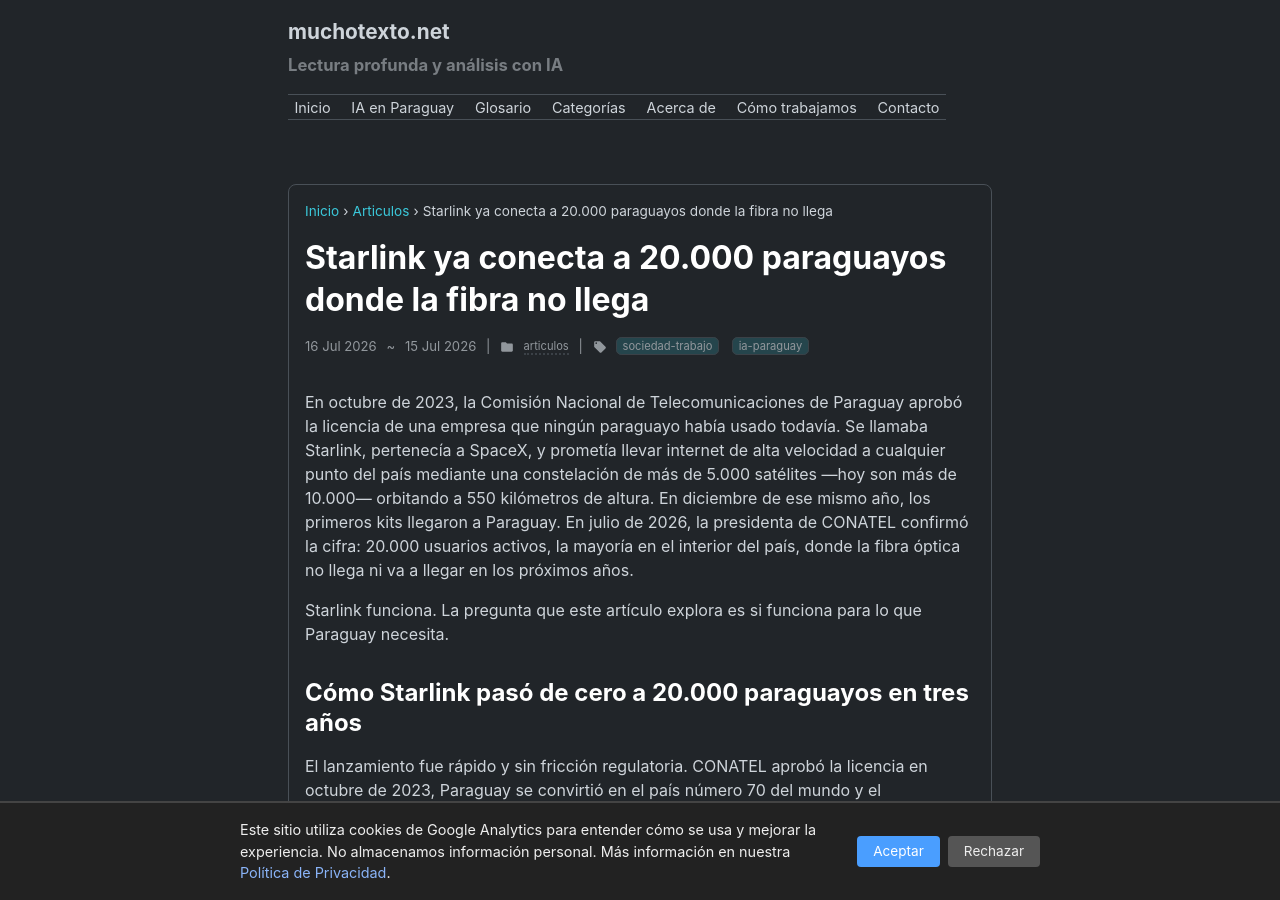
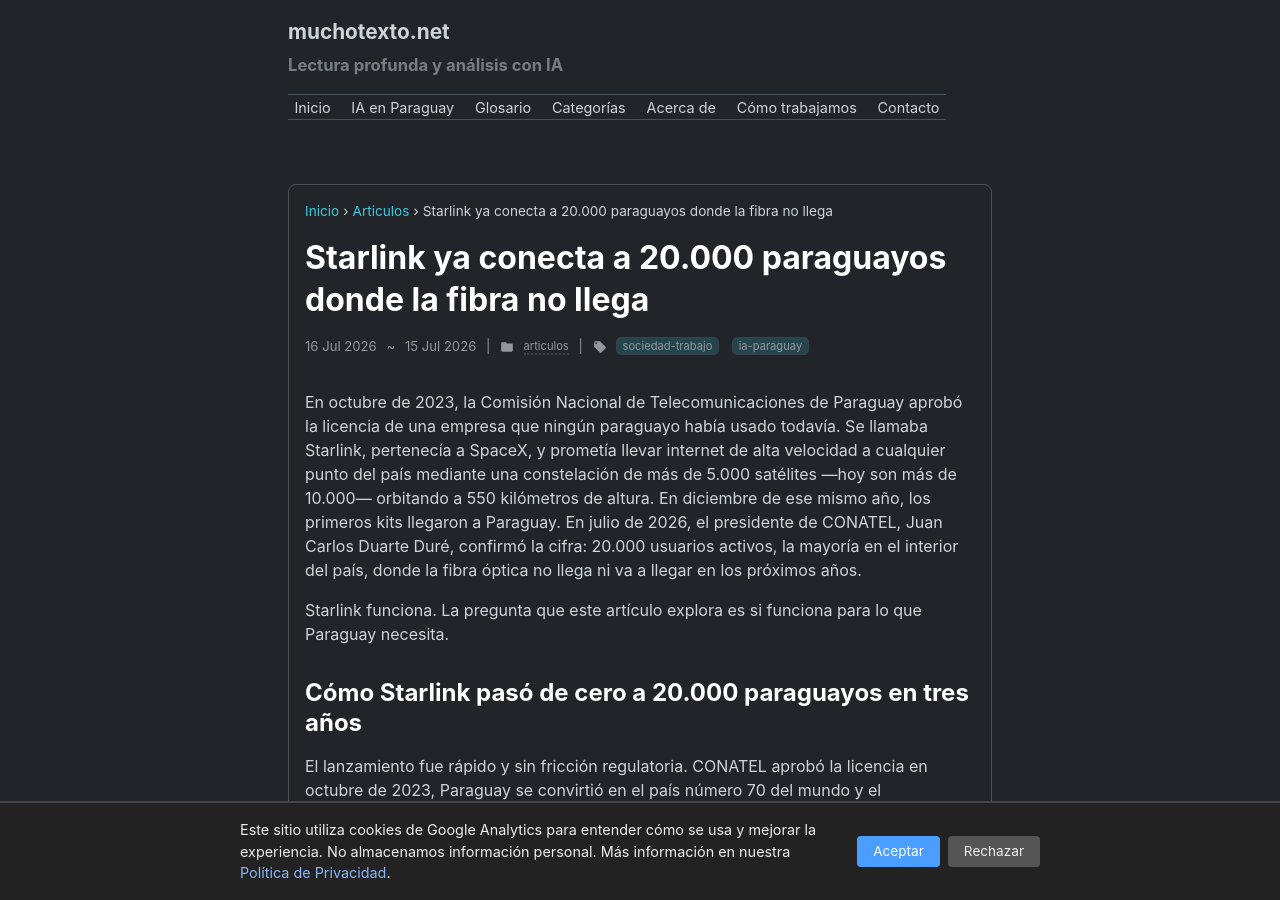
Before and after one commit to miravosqueinteresante/muchotexto.net, a Jekyll site: the page built from _posts/2026-07-15-starlink-paraguay-conectividad.md, in a window 1280 px wide and 900 px high. Built offline with Jekyll 4.4.1, drawn with Linux system fonts in a browser that asks for light colours.

Commit message:
Corregir genero y nombre del presidente de CONATEL: Juan Carlos Duarte Dure, no presidenta

```diff
--- a/_posts/2026-07-15-starlink-paraguay-conectividad.md
+++ b/_posts/2026-07-15-starlink-paraguay-conectividad.md
@@ -8,7 +8,7 @@
 description: "Starlink suma 20.000 usuarios en Paraguay, la mayoría rurales. El gobierno donó 1.600 antenas a escuelas. ¿Basta con conectar o el problema es más hondo?"
 ---
 
-En octubre de 2023, la Comisión Nacional de Telecomunicaciones de Paraguay aprobó la licencia de una empresa que ningún paraguayo había usado todavía. Se llamaba Starlink, pertenecía a SpaceX, y prometía llevar internet de alta velocidad a cualquier punto del país mediante una constelación de más de 5.000 satélites —hoy son más de 10.000— orbitando a 550 kilómetros de altura. En diciembre de ese mismo año, los primeros kits llegaron a Paraguay. En julio de 2026, la presidenta de CONATEL confirmó la cifra: 20.000 usuarios activos, la mayoría en el interior del país, donde la fibra óptica no llega ni va a llegar en los próximos años.
+En octubre de 2023, la Comisión Nacional de Telecomunicaciones de Paraguay aprobó la licencia de una empresa que ningún paraguayo había usado todavía. Se llamaba Starlink, pertenecía a SpaceX, y prometía llevar internet de alta velocidad a cualquier punto del país mediante una constelación de más de 5.000 satélites —hoy son más de 10.000— orbitando a 550 kilómetros de altura. En diciembre de ese mismo año, los primeros kits llegaron a Paraguay. En julio de 2026, el presidente de CONATEL, Juan Carlos Duarte Duré, confirmó la cifra: 20.000 usuarios activos, la mayoría en el interior del país, donde la fibra óptica no llega ni va a llegar en los próximos años.
 
 Starlink funciona. La pregunta que este artículo explora es si funciona para lo que Paraguay necesita.
 
```
